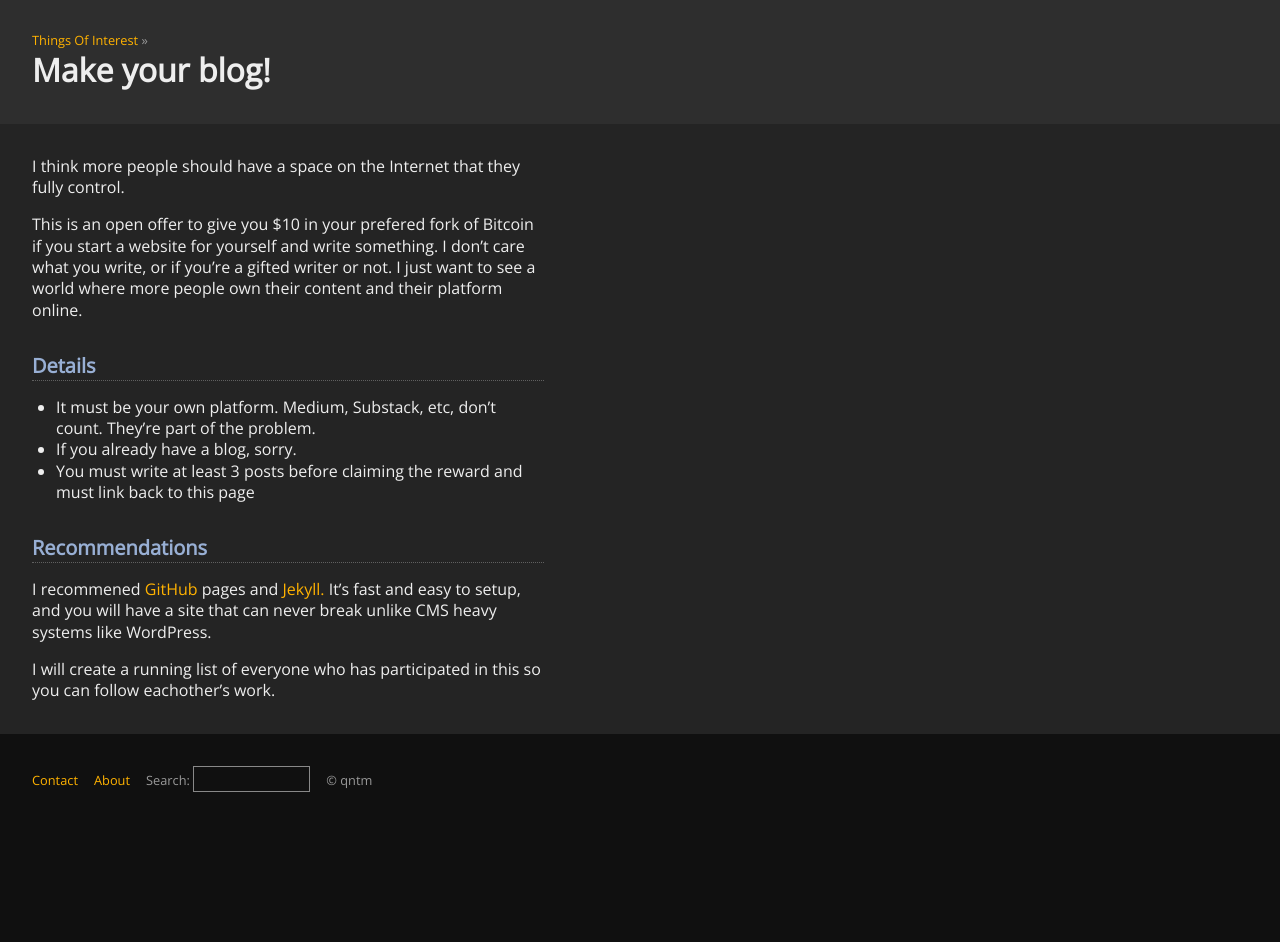
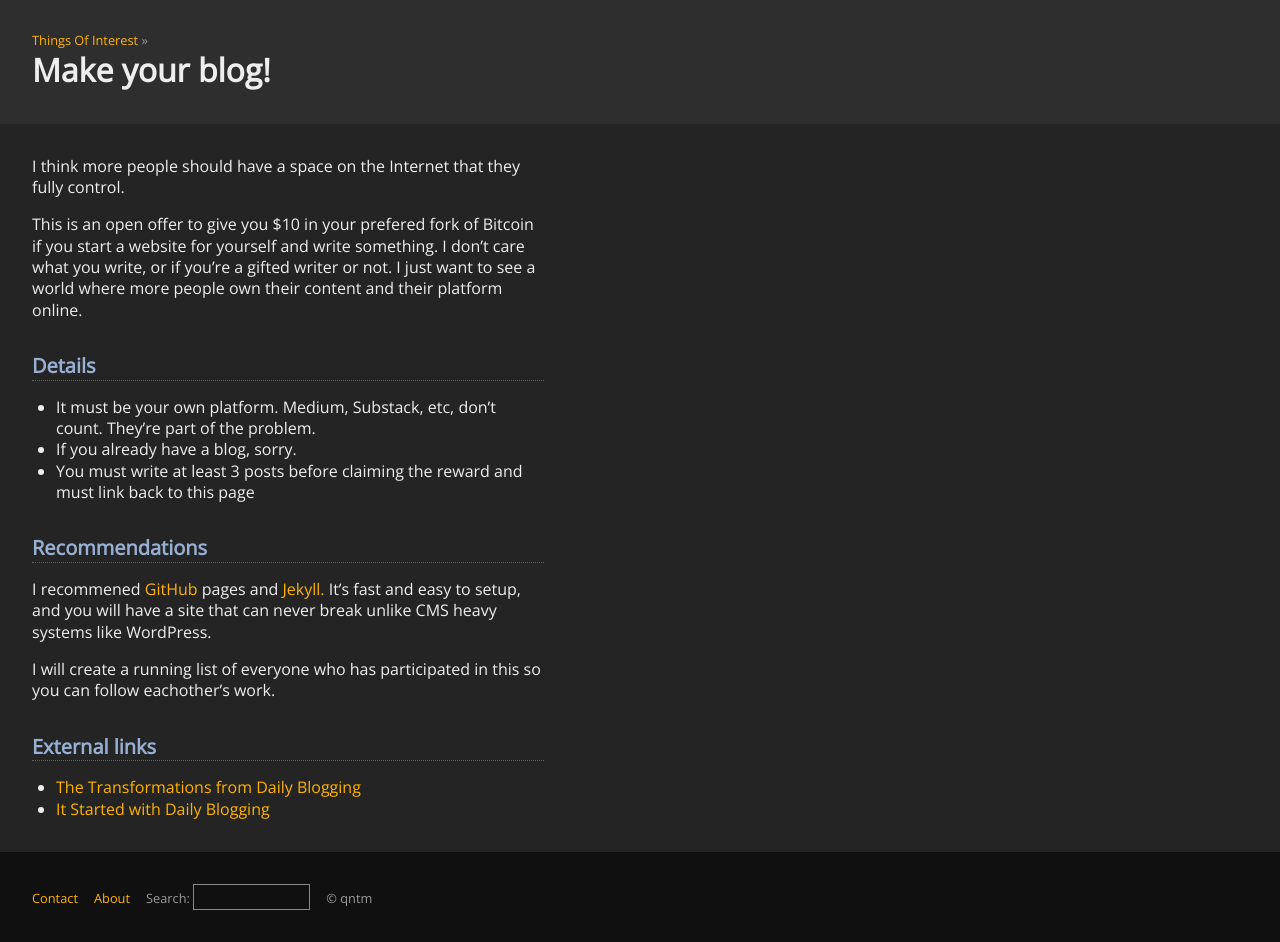
Before and after one commit to wakgill/website, a Jekyll site: the page built from _posts/2021-06-12-start-blog.md, in a window 1280 px wide. Built offline with Jekyll 4.4.1, drawn with Linux system fonts in a browser that asks for light colours; comment, search, counter and statistics services are not loaded; before the commit the page ends 900 px from its top, so only the background shows below that.

Commit message:
Update 2021-06-12-start-blog.md

```diff
--- a/_posts/2021-06-12-start-blog.md
+++ b/_posts/2021-06-12-start-blog.md
@@ -19,3 +19,8 @@ This is an open offer to give you $10 in your prefered fork of Bitcoin if you st
 I recommened [GitHub](https://pages.github.com/) pages and [Jekyll.](http://joshualande.com/jekyll-github-pages-poole) It's fast and easy to setup, and you will have a site that can never break unlike CMS heavy systems like WordPress.
 
 I will create a running list of everyone who has participated in this so you can follow eachother's work.
+
+### External links
+
+- [The Transformations from Daily Blogging](https://isaacmorehouse.com/2020/01/11/the-transformations-from-daily-blogging/)
+- [It Started with Daily Blogging](https://isaacmorehouse.com/2017/04/04/it-started-with-daily-blogging/)
```
